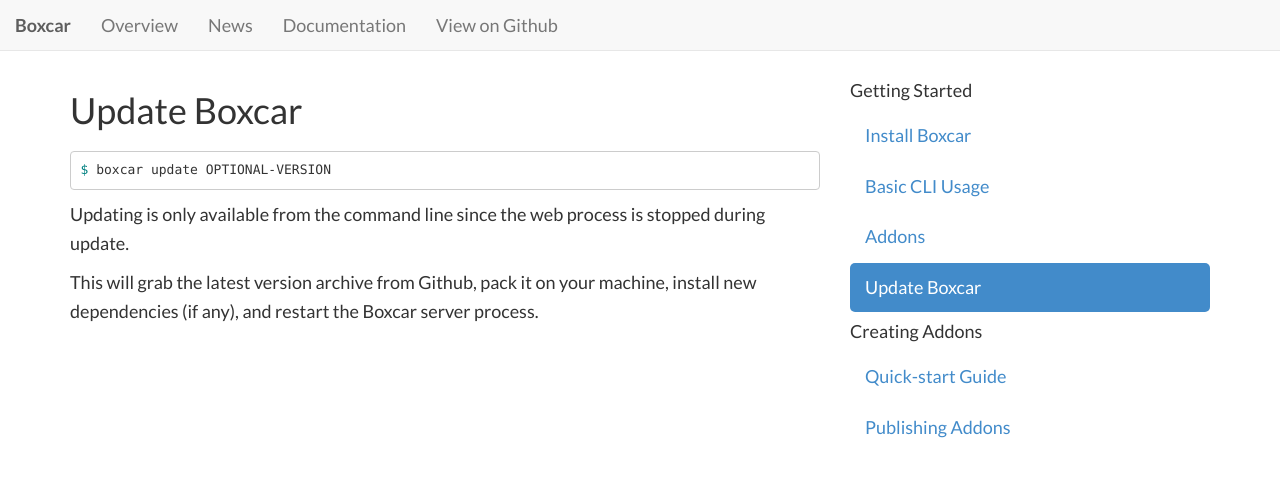
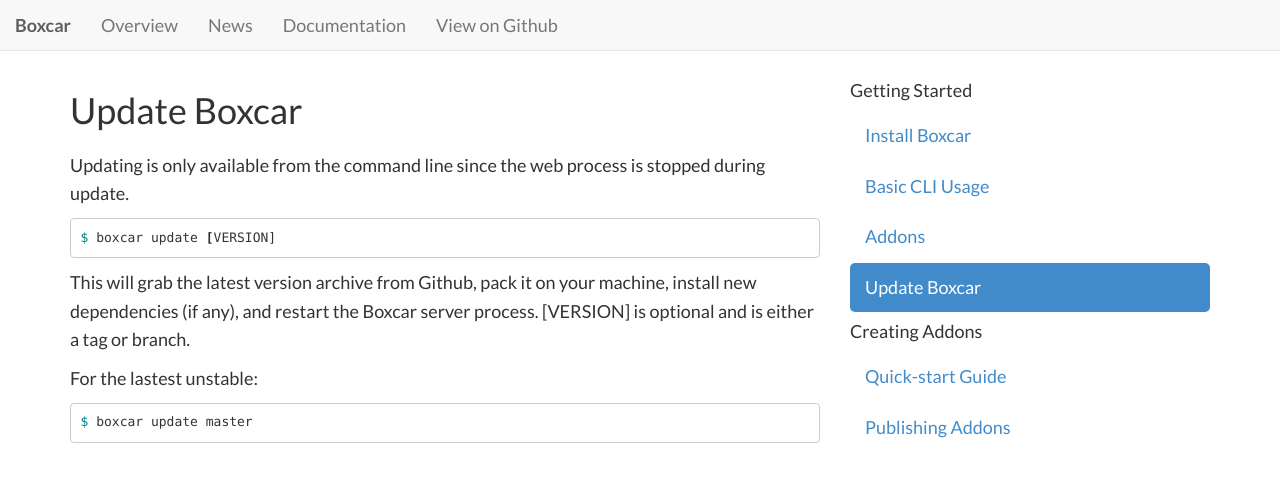
Before and after one commit to nicinabox/boxcar, a Jekyll site: the page built from docs/update.md, in a window 1280 px wide. Shown: the top 482 px of the page. Built offline with Jekyll 4.4.1, drawn with Linux system fonts in a browser that asks for light colours; nearby versions of some CDN libraries; Markdown is read by kramdown in place of the engine named in the settings; comment, search, counter and statistics services are not loaded.

Commit message:
Updated update.md

````diff
--- a/docs/update.md
+++ b/docs/update.md
@@ -1,13 +1,19 @@
 ---
 layout: docs
-title: "Update Boxcar"
+title: Update Boxcar
 permalink: update/
+published: true
 ---
-
-```bash
-$ boxcar update OPTIONAL-VERSION
-```
 
 Updating is only available from the command line since the web process is stopped during update.
 
-This will grab the latest version archive from Github, pack it on your machine, install new dependencies (if any), and restart the Boxcar server process.
+```bash
+$ boxcar update [VERSION]
+```
+
+This will grab the latest version archive from Github, pack it on your machine, install new dependencies (if any), and restart the Boxcar server process. [VERSION] is optional and is either a tag or branch.
+
+For the lastest unstable:
+```bash
+$ boxcar update master
+```
````
